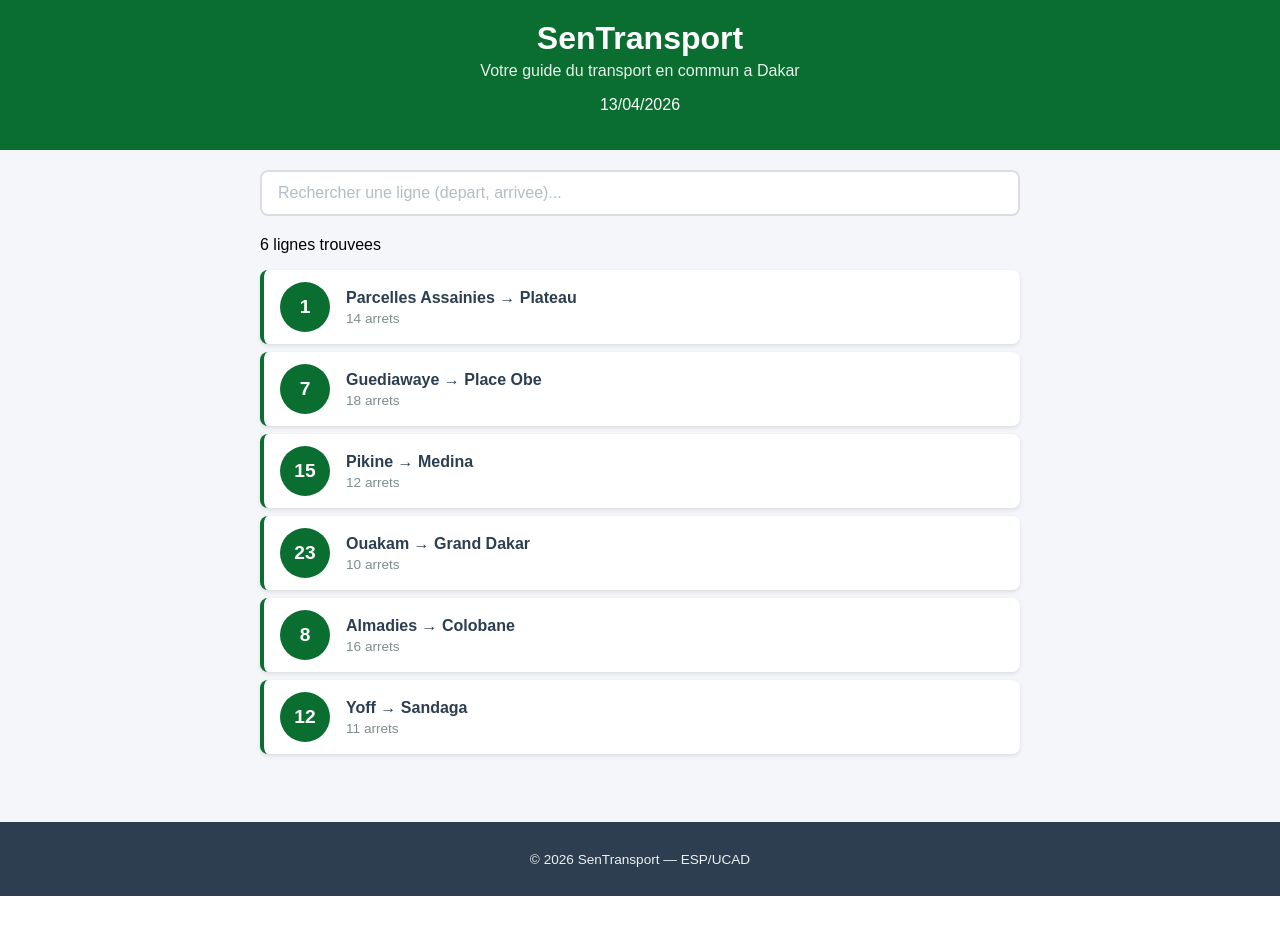
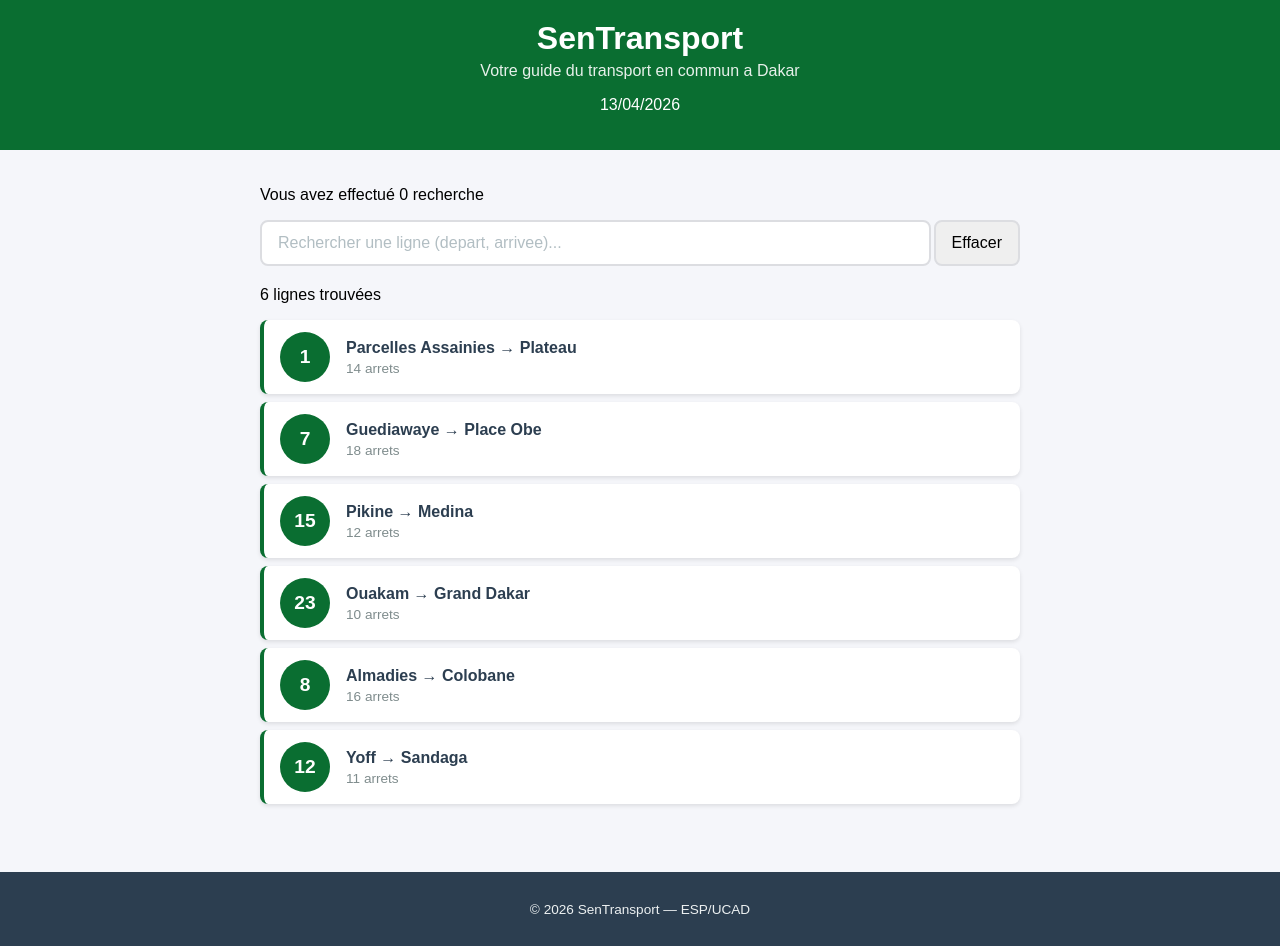
Before and after one commit to br1mald/sentransport, a React (Create React App) app: page / in a window 1280 px wide. Before the commit the page ends 896 px from the top, so only its background shows below. Built offline with nearby package versions, Linux system fonts and the light colour scheme.

Commit message:
Exercices Lab 3

```diff
--- a/src/App.css
+++ b/src/App.css
@@ -15,6 +15,16 @@
     flex: 1;
 }
 
+.recherche-erase {
+    display: flex;
+    flex-direction: row;
+    width: 100%;
+    align-items: center;
+    align-content: center;
+    margin-bottom: 20px;
+    gap: 3px;
+}
+
 @media (max-width: 600px) {
     .contenu {
         padding: 12px;
--- a/src/App.js
+++ b/src/App.js
@@ -5,11 +5,12 @@ import Recherche from "./Recherche";
 import LigneBus from "./LigneBus";
 import DetailLigne from "./DetailLigne";
 import Footer from "./Footer";
+import EraseButton from "./EraseButton";
 
 function App() {
   const [recherche, setRecherche] = useState("");
   const [ligneSelectionnee, setLigneSelectionnee] = useState(null);
-
+  const [compteur, setCompteur] = useState(0);
   const lignes = [
     {
       id: 1,
@@ -126,10 +127,27 @@ function App() {
     <div className="App">
       <Header />
       <main className="contenu">
-        <Recherche valeur={recherche} onChange={setRecherche} />
+        <p>
+          Vous avez effectué {compteur} recherche{compteur > 1 ? "s" : ""}
+        </p>
+        <div className="recherche-erase">
+          <Recherche
+            valeur={recherche}
+            compteur={compteur}
+            onChange={[setRecherche, setCompteur]}
+          />
+          <EraseButton onEffacer={setRecherche} />
+        </div>
         <p className="resultat-recherche">
-          {lignesFiltrees.length} ligne{lignesFiltrees.length > 1 ? "s" : ""}{" "}
-          trouvee{lignesFiltrees.length > 1 ? "s" : ""}
+          {lignesFiltrees.length === 0 ? (
+            "Aucune ligne trouvée"
+          ) : (
+            <>
+              {lignesFiltrees.length} ligne
+              {lignesFiltrees.length > 1 ? "s" : ""} trouvée
+              {lignesFiltrees.length > 1 ? "s" : ""}
+            </>
+          )}
         </p>
         {lignesFiltrees.map((ligne) => (
           <LigneBus
--- /dev/null
+++ b/src/EraseButton.css
@@ -0,0 +1,16 @@
+.effacer {
+    font-size: 1rem;
+    border: 2px solid #dcdde1;
+    border-radius: 8px;
+    outline: none;
+    box-sizing: border-box;
+    transition: border-color 0.2s;
+    padding: 12px 16px;
+    cursor: pointer;
+}
+
+.effacer:hover {
+    transition: ease-out 2ms;
+    transform: scale(105%);
+    border-color: #0a6e31;
+}
--- /dev/null
+++ b/src/EraseButton.js
@@ -0,0 +1,13 @@
+import "./EraseButton.css";
+
+function EraseButton({ onEffacer }) {
+  return (
+    <div>
+      <button onClick={() => onEffacer("")} className="effacer">
+        Effacer
+      </button>
+    </div>
+  );
+}
+
+export default EraseButton;
--- a/src/Recherche.css
+++ b/src/Recherche.css
@@ -1,5 +1,6 @@
 .recherche {
-  margin-bottom: 20px;
+    /*margin-bottom: 20px;*/
+    flex: 1;
 }
 .recherche-input {
     width: 100%;
--- a/src/Recherche.js
+++ b/src/Recherche.js
@@ -1,6 +1,6 @@
-import './Recherche.css';
+import "./Recherche.css";
 
-function Recherche({ valeur, onChange }) {
+function Recherche({ valeur, compteur, onChange }) {
   return (
     <div className="recherche">
       <input
@@ -8,7 +8,11 @@ function Recherche({ valeur, onChange }) {
         className="recherche-input"
         placeholder="Rechercher une ligne (depart, arrivee)..."
         value={valeur}
-        onChange={e => onChange(e.target.value)}
+        onChange={(e) => {
+          const [setRecherche, setCompteur] = onChange;
+          setRecherche(e.target.value);
+          setCompteur(compteur + 1);
+        }}
       />
     </div>
   );
```
Lines whose indentation alone changed are shown as unchanged.
